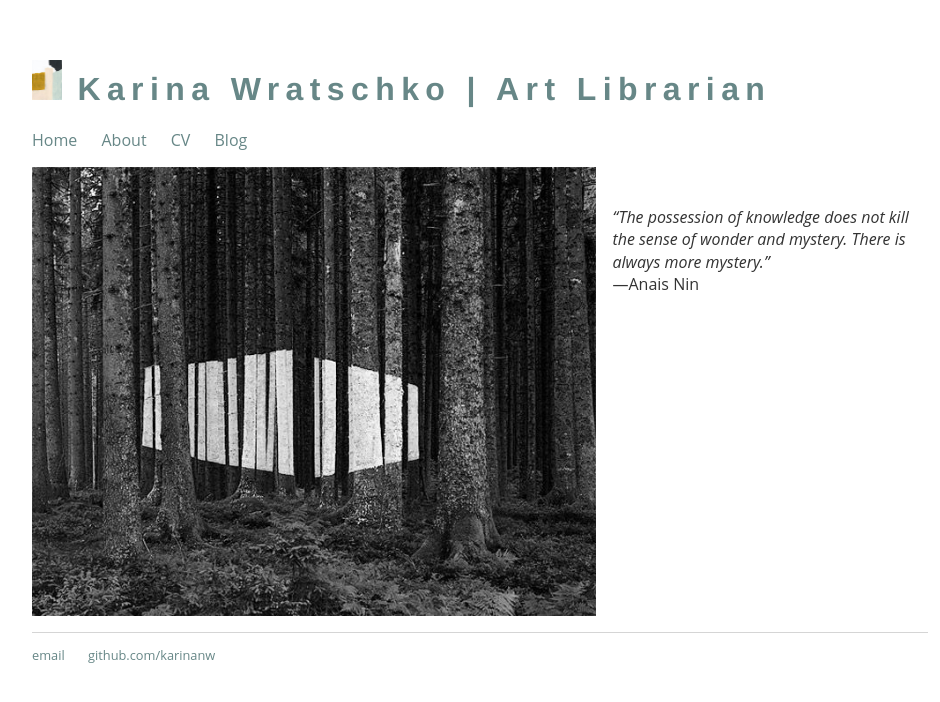
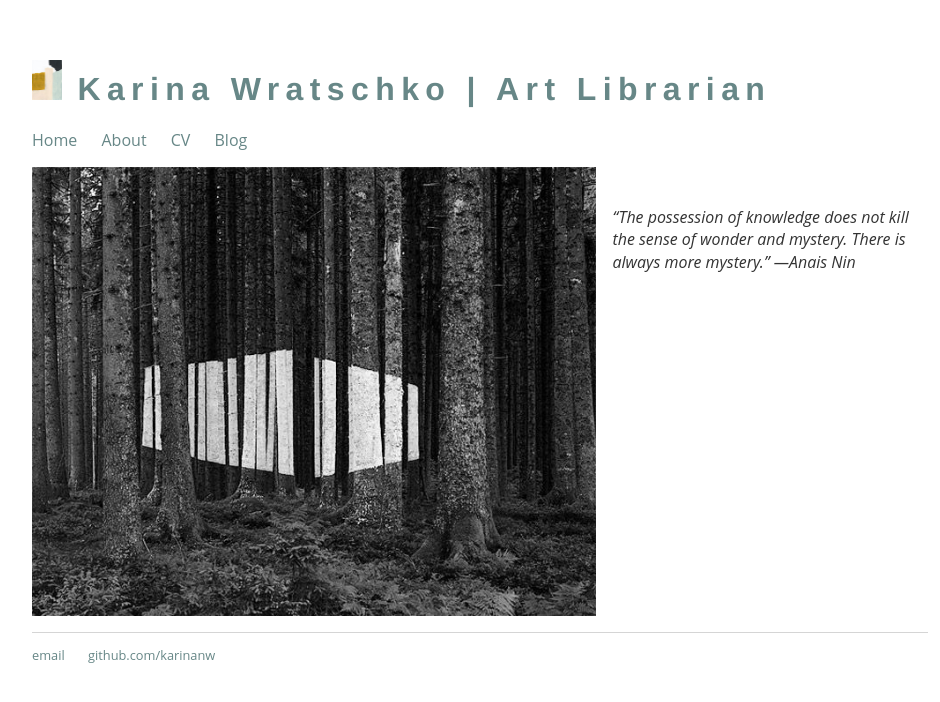
Before and after one commit to karinanw/karinanw.github.io, a Jekyll site: the page built from index.md, in a window 1280 px wide. Shown: the top 702 px of the page, without its empty margins (160-1100 px from the left). Built offline with Jekyll 4.4.1, drawn with Linux system fonts in a browser that asks for light colours.

```diff
--- a/index.md
+++ b/index.md
@@ -6,5 +6,5 @@ title: Karina Wratschko | Art Librarian
 ![Imbeir](/images/imberi.jpg)
 </span>
 
-*"The possession of knowledge does not kill the sense of wonder and mystery. There is always more mystery."*
----Anais Nin
+*"The possession of knowledge does not kill the sense of wonder and mystery. There is always more mystery."
+---Anais Nin*
```
